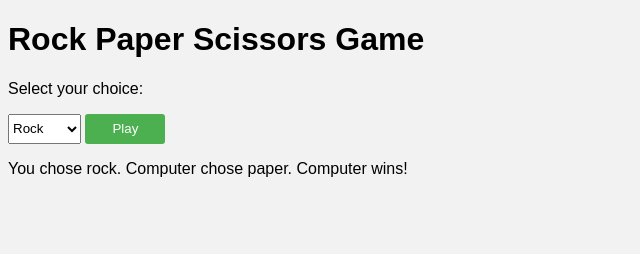
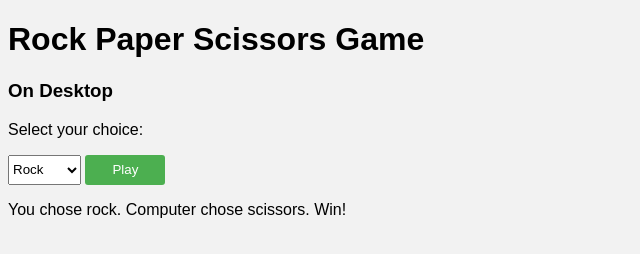
Before and after one commit to REDummy/Platform-vault, a plain HTML site: page RPS/RPS.html in a window 1280 px wide. Both pictures are taken after a click on the button "Play". Shown: the whole page, without its empty margins (0-640 px from the left). Drawn offline with Linux system fonts and the light colour scheme.

Commit message:
Changed RPS stuff to work with 1 JS and added a device detection

```diff
--- a/RPS/RPS.html
+++ b/RPS/RPS.html
@@ -8,6 +8,7 @@
 
 <body>
     <h1>Rock Paper Scissors Game</h1>
+    <h3 id="device"></h3>
     <p>Select your choice:</p>
     <select id="player-choice">
         <option value="rock">Rock</option>
@@ -17,7 +18,7 @@
     <button type="submit" onclick="play()">Play</button>
     <p id="result"></p>
 
-    <script src="RPSscript.js"></script>
+    <script src="RPSscriptv2.js"></script>
 </body>
 
 </html>
--- a/RPS/RPSscript.js
+++ /dev/null
@@ -1,29 +0,0 @@
-function play() {
-    pChoice = document.getElementById('player-choice').value;
-
-    // Modified random choice
-    compChoice = Math.floor(Math.random() * 3);
-    if (compChoice === 0) {
-        compChoice = 'rock';
-    } else if (compChoice === 1) {
-        compChoice = 'paper';
-    } else {
-        compChoice = 'scissors';
-    }
-
-    // buncha if statements
-
-    if (pChoice === compChoice) {
-        result = "It's a tie!";
-    } else if ((pChoice === 'rock' && compChoice === 'scissors') ||
-        (pChoice === 'paper' && compChoice === 'rock') ||
-        (pChoice === 'scissors' && compChoice === 'paper')) {
-        result = "You win!";
-    } else {
-        result = "Computer wins!";
-    }
-
-    // Output
-    alert(`You chose ${pChoice}. Computer chose ${compChoice}. ${result}`);
-    document.getElementById('result').innerHTML = `You chose ${pChoice}. Computer chose ${compChoice}. ${result}`
-}
--- a/RPS/RPSscriptv2.js
+++ b/RPS/RPSscriptv2.js
@@ -1,3 +1,22 @@
+function isMobileDevice() {
+  return /Mobi/i.test(navigator.userAgent);
+
+  // Fungsi isMobileDevice() menggunakan ekspresi reguler /Mobi/i
+  // untuk mencocokkan string "Mobi" dalam user agent string.
+  // Jika cocok, itu berarti perangkat client adalah perangkat mobile.
+}
+
+// Eksekusi kode setelah halaman selesai dimuat
+window.onload = function () {
+  var deviceElement = document.getElementById("device");
+
+  if (isMobileDevice()) {
+    deviceElement.innerHTML = "On Mobile";
+  } else {
+    deviceElement.innerHTML = "On Desktop";
+  }
+};
+
   function compPlay() {
   const compChoice = Math.floor(Math.random() * 3);
   if (compChoice === 0) {
@@ -19,7 +38,8 @@ function getResult(compChoice, pChoice) {
     return 'Lose!';
   }
 }
-
+const fileName = window.location.pathname.split("/").pop();
+if (fileName==='RPSv2.html'){
   const pick = document.querySelectorAll('li img');
   pick.forEach(function (pil) {
     pil.addEventListener('click', function () {
@@ -34,3 +54,14 @@ pick.forEach(function (pil) {
       info.innerHTML = result;
     });
   });
+} else if (fileName === 'RPS.html'){
+  function play(){
+  const pPick = document.getElementById('player-choice').value;
+  const compPick = compPlay();
+  const result = getResult(compPick, pPick);
+  alert(`You chose ${pPick}. Computer chose ${compPick}. ${result}`);
+  document.getElementById('result').innerHTML = `You chose ${pPick}. Computer chose ${compPick}. ${result}`
+  }
+}else {
+  alert('Error : File not Found');
+}
--- a/RPS/RPSv2style.css
+++ b/RPS/RPSv2style.css
@@ -12,7 +12,6 @@ object,
 iframe,
 h1,
 h2,
-h3,
 h4,
 h5,
 h6,
@@ -147,6 +146,10 @@ h1 {
     6.2225396744px 6.2225396744px 0 #aaaaaa, 7.0003571337px 7.0003571337px 0 #aaaaaa, 7.7781745931px 7.7781745931px 0 #aaaaaa;
 }
 
+h3{
+  text-align: center;
+}
+
 .container {
   width: 600px;
   margin: auto;
```
Also changed, not shown: RPS/RPSv2.html (+2 -0 lines). Lines whose indentation alone changed are shown as unchanged.
